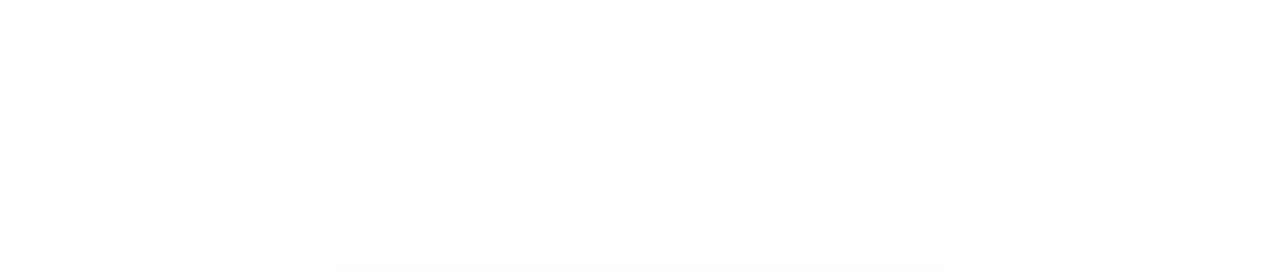
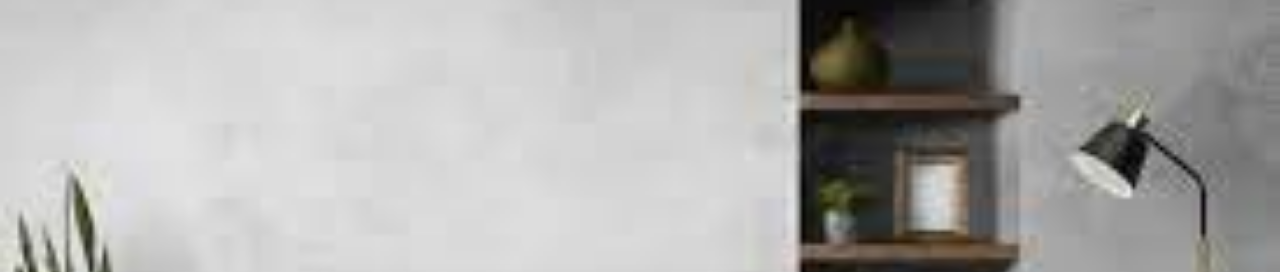
Before and after one commit to dejanV91/8-Modal, a plain HTML site: page index.html in a window 1280 px wide. Shown: the top 272 px of the page. Drawn offline with nearby package versions, Linux system fonts and the light colour scheme; the site is published under a folder, as on GitHub Pages, so addresses that start at the root find nothing; a web font is replaced by a local one.

Commit message:
initial commit

```diff
--- a/styles.css
+++ b/styles.css
@@ -30,7 +30,7 @@ body{
     min-width: 100%;
     display: grid;
     place-items: center;
-    background-image: url("/background.png");
+    background-image: url(img/background.png);
     background-repeat: no-repeat;
     background-position: center;
     background-size: cover;
```
Also changed, not shown: img/background.png (renamed from background.png).
